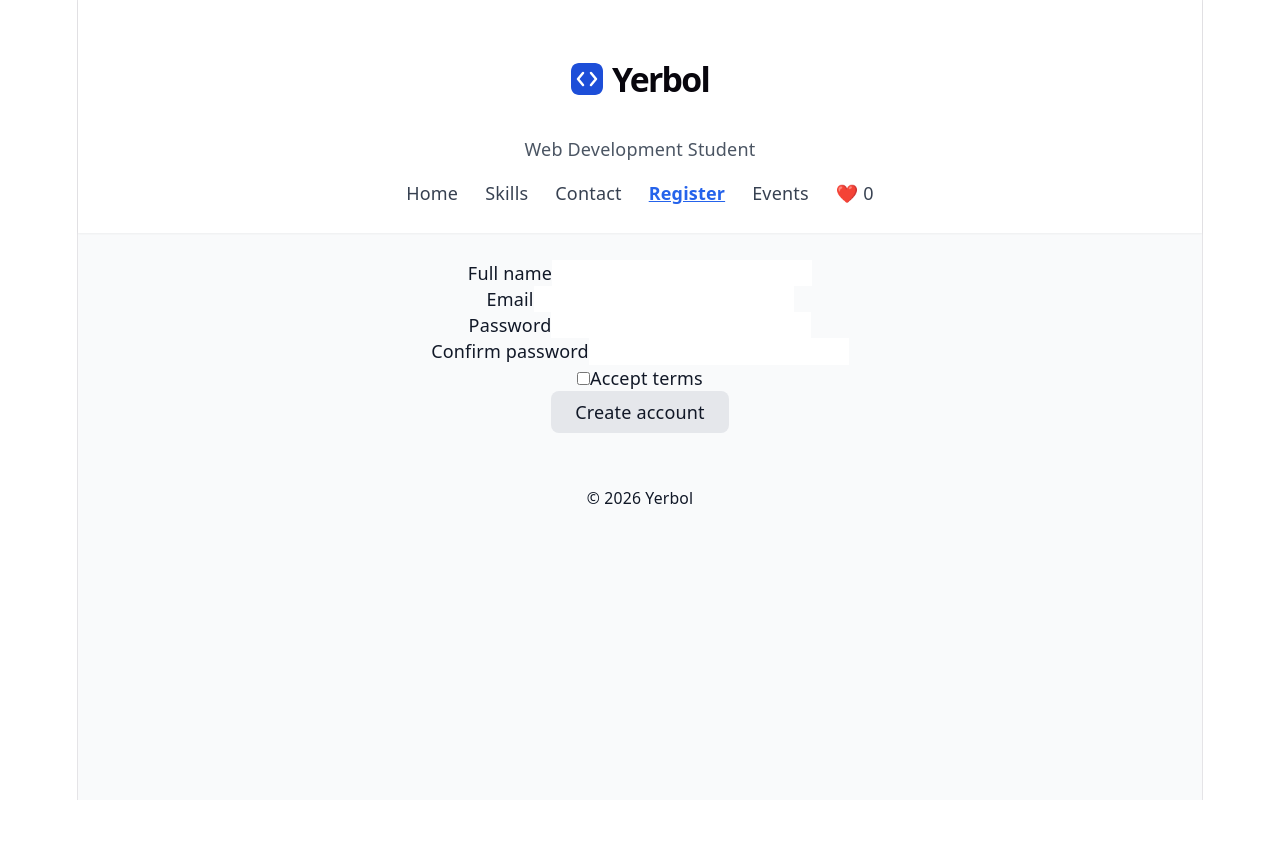
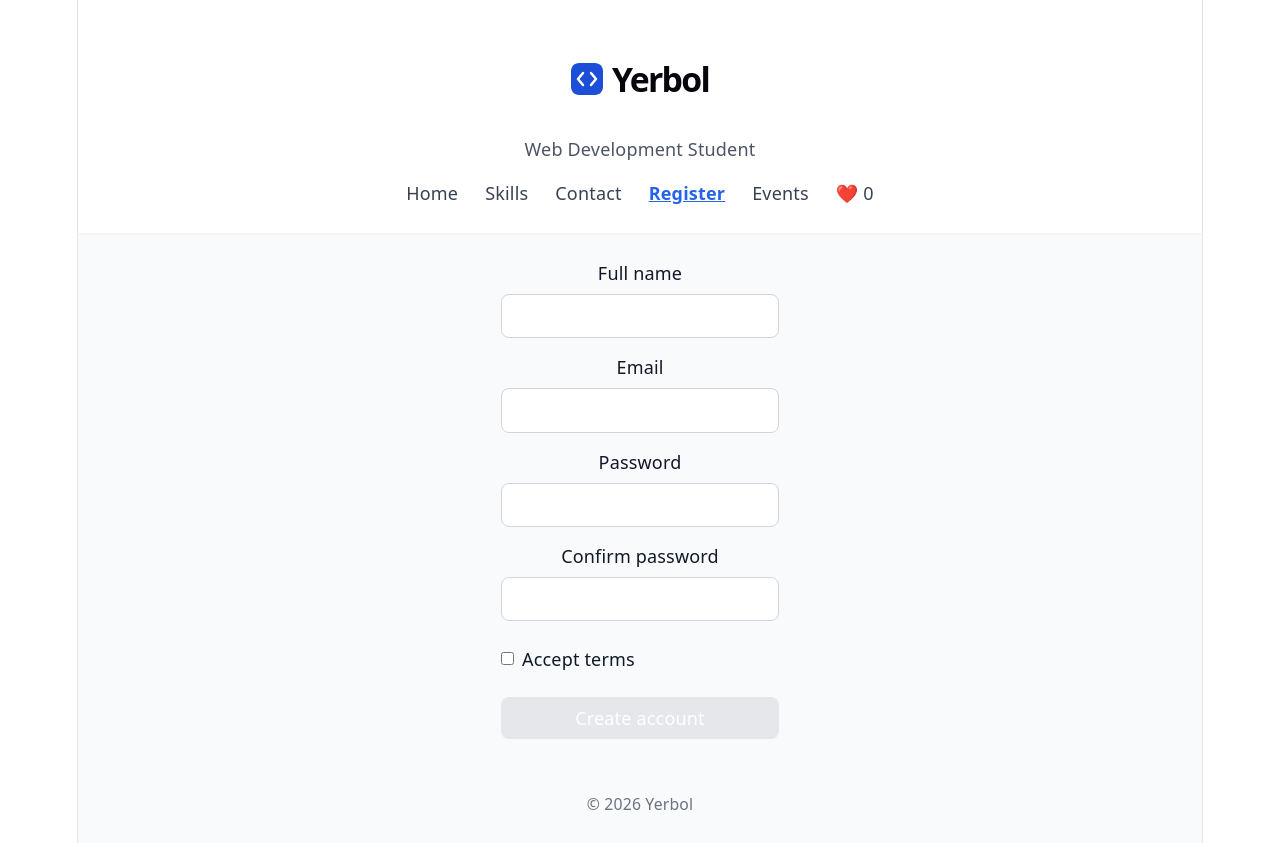
Before and after one commit to zhumabayeverbol007-ersq/iwamad-practice, a React (Vite) app: page /register in a window 1280 px wide. Before the commit the page ends 800 px from the top, so only its background shows below. Built offline with nearby package versions, Linux system fonts and the light colour scheme.

Commit message:
Week 7: fix form layout and add events

```diff
--- a/src/components/EventSignupForm.tsx
+++ b/src/components/EventSignupForm.tsx
@@ -51,8 +51,8 @@ function EventSignupForm({ event }: EventSignupFormProps) {
   }
 
   return (
-    <div>
-      <p>Seats left: {seatsLeft}</p>
+    <div className="w-full max-w-md mx-auto">
+      <p className="mb-4">Seats left: {seatsLeft}</p>
 
       <form onSubmit={handleSubmit} noValidate>
         <TextField
@@ -87,10 +87,16 @@ function EventSignupForm({ event }: EventSignupFormProps) {
           error={showError('tickets')}
         />
 
-        <Button type="submit" variant="primary">Book</Button>
+        <Button type="submit" variant="primary">
+          Book
+        </Button>
       </form>
 
-      {status && <p role="status">{status}</p>}
+      {status && (
+        <p role="status" className="mt-4 text-green-700">
+          {status}
+        </p>
+      )}
     </div>
   );
 }
--- a/src/styles/ui.css
+++ b/src/styles/ui.css
@@ -1,3 +1,101 @@
+.btn {
+  display: inline-flex;
+  align-items: center;
+  justify-content: center;
+  gap: var(--space-2);
+  padding: var(--space-2) var(--space-4);
+  border: none;
+  border-radius: var(--radius-md);
+  font-size: 1rem;
+  font-weight: 500;
+  cursor: pointer;
+  transition: background 0.2s, color 0.2s;
+}
+
+.btn-primary {
+  background: var(--color-primary);
+  color: var(--color-on-primary);
+}
+
+.btn-primary:hover {
+  opacity: 0.9;
+}
+
+.btn-secondary {
+  background: var(--color-surface);
+  color: var(--color-text);
+  border: 1px solid var(--color-border);
+}
+
+.card {
+  display: flex;
+  flex-direction: column;
+  gap: var(--space-2);
+  padding: var(--space-4);
+  border: 1px solid var(--color-border);
+  border-radius: var(--radius-md);
+  background: var(--color-surface);
+}
+
+.tag {
+  display: inline-flex;
+  align-items: center;
+  gap: var(--space-2);
+  padding: 2px var(--space-2);
+  border: 1px solid var(--color-border);
+  border-radius: 999px;
+  background: var(--color-surface);
+  color: var(--color-text);
+  font-size: 0.875rem;
+}
+
+:focus-visible {
+  outline: 2px solid var(--color-primary);
+  outline-offset: 2px;
+}
+
+.text-muted {
+  color: var(--color-text-muted);
+}
+
+form {
+  display: grid;
+  gap: var(--space-4);
+  max-width: 360px;
+}
+
+.field {
+  display: grid;
+  gap: var(--space-2);
+}
+
+.field input:not([type="checkbox"]) {
+  box-sizing: border-box;
+  width: 100%;
+  font: inherit;
+  min-height: 44px;
+  padding: var(--space-2);
+  border: 1px solid var(--color-border);
+  border-radius: var(--radius-md);
+}
+
+.field input[aria-invalid="true"] {
+  border: 2px solid var(--color-error);
+}
+
+.field-error {
+  margin: 0;
+  color: var(--color-error);
+  font-size: 0.875rem;
+}
+
+.check {
+  display: flex;
+  align-items: center;
+  gap: var(--space-2);
+  min-height: 44px;
+}
+
 .card-grid {
   display: grid;
   gap: var(--space-4);
```
Also changed, not shown: 5 other files (tests, documents, lock files or other folders).
